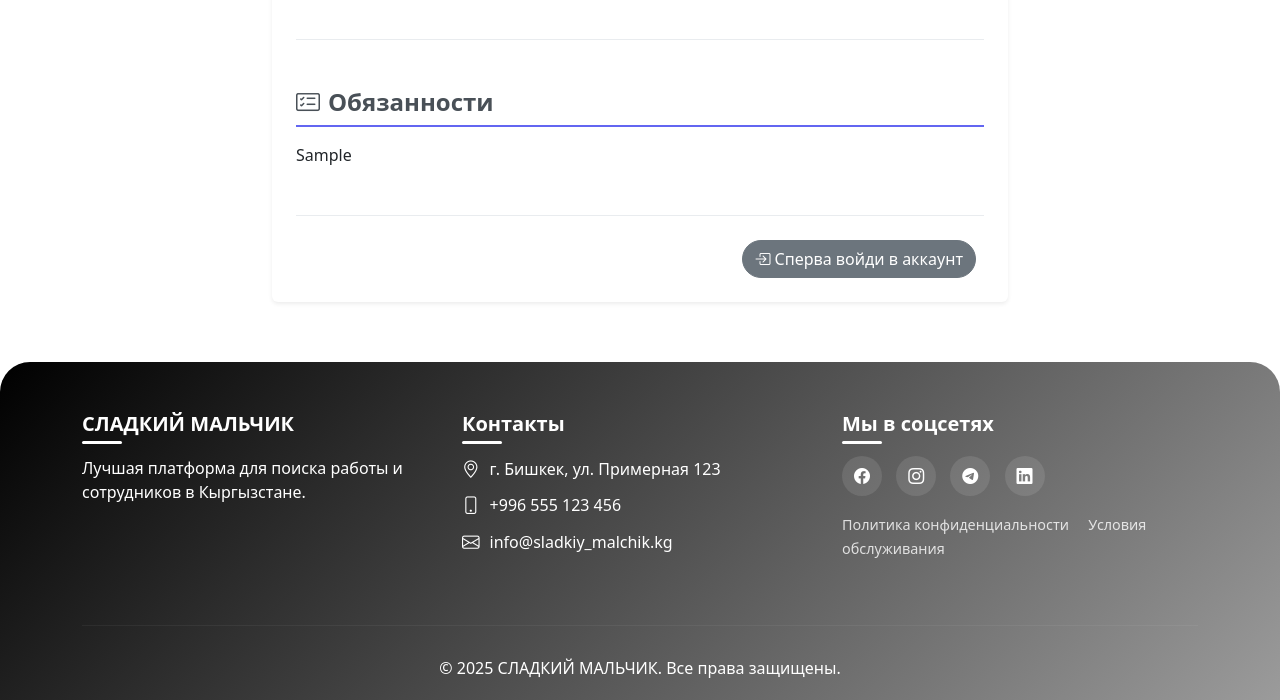
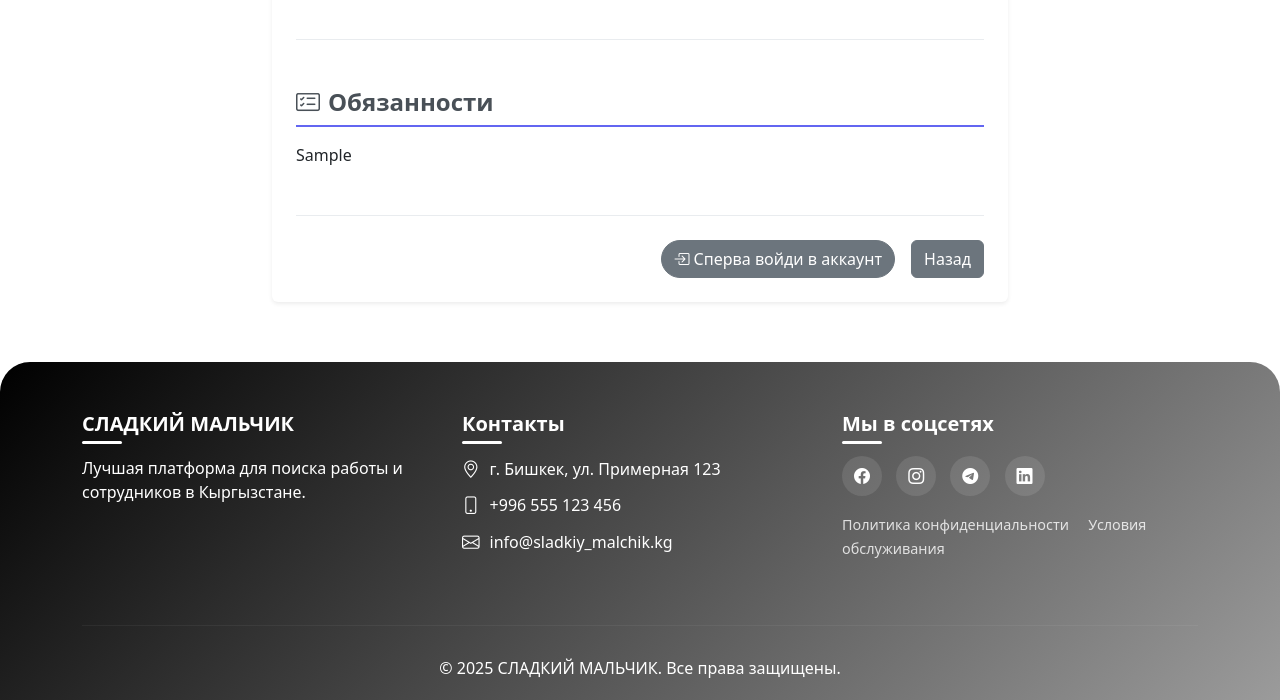
Before and after one commit to pacific-oo5/backendAPI, a Django app: page /vacancies/1/ in a window 1280 px wide. Shown: the part 940-1640 px from the top of the page. Run offline with Django 5.2, Linux system fonts and the light colour scheme; tables that the repository leaves empty hold one stand-in row (values such as "Sample post"); parts of the project's set-up code (start-up, migrations or seed data) failed here and were passed over; some libraries are stand-ins or nearby versions.

Commit message:
added button back

```diff
--- a/templates/anketa/anketa_detail.html
+++ b/templates/anketa/anketa_detail.html
@@ -17,7 +17,7 @@
                 {% if not user.user_r %}
                 <a href="{% url 'api:anketa_edit' anketa.pk %}" class="btn btn-primary">{% trans "Редактировать" %}</a>
                 {% endif %}
-                <a href="{% url 'userauth:profile' %}" class="btn btn-secondary">{% trans "Назад" %}</a>
+                <a href="{{ request.META.HTTP_REFERER|default:'/profile' }}" class="btn btn-secondary">{% trans "Назад" %}</a>
             </div>
         </div>
     </div>
--- a/templates/vacancy/vacancy_detail.html
+++ b/templates/vacancy/vacancy_detail.html
@@ -145,6 +145,7 @@
                             <i class="bi bi-box-arrow-in-right me-1"></i>{% trans "Сперва войди в аккаунт" %}
                         </a>
                     {% endif %}
+                    <a href="{{ request.META.HTTP_REFERER|default:'/profile' }}" class="btn btn-secondary">{% trans "Назад" %}</a>
                     </div>
                 </div>
             </div>
```
